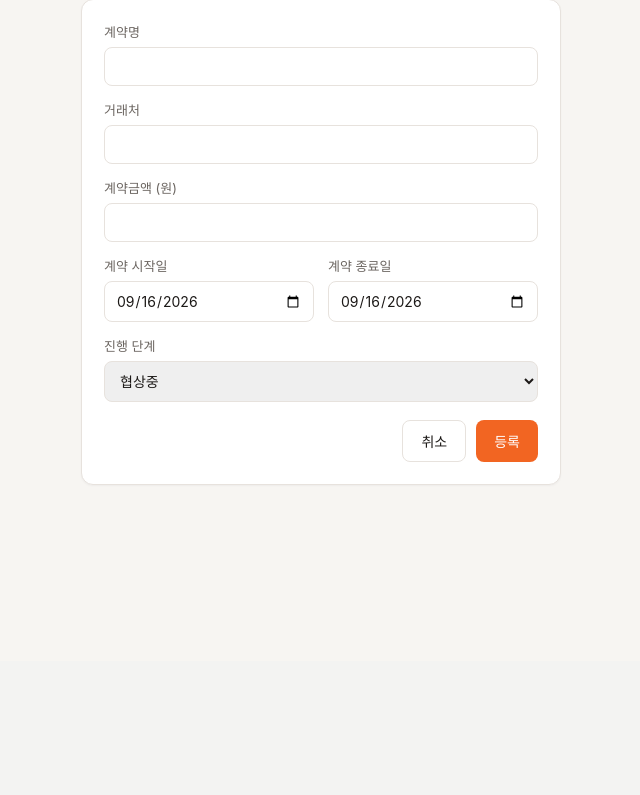
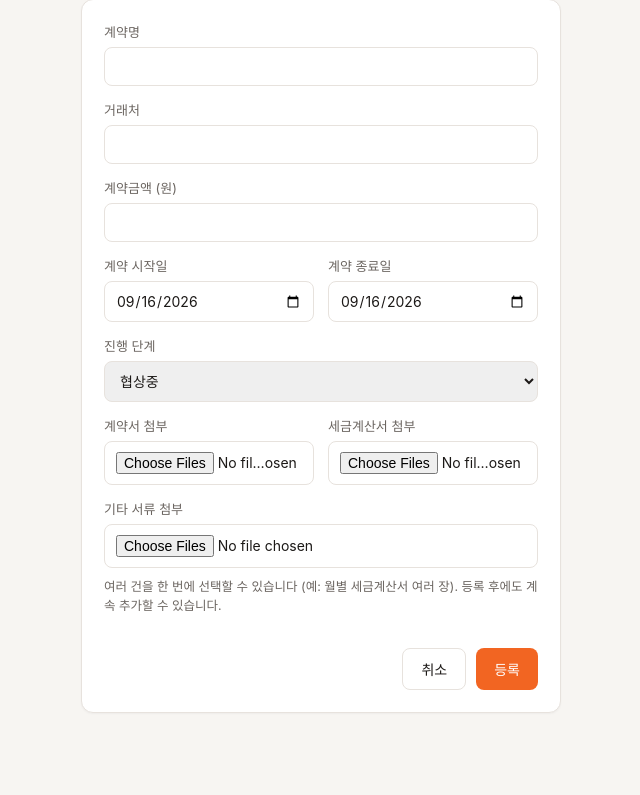
Before and after one commit to mkykelly02-tech/etners-sales-dashboard, a Flask app: page /contracts/new in a window 1280 px wide. Shown: the part 139-934 px from the top of the page, without its empty margins (9-649 px from the left). Before the commit the page ends 624 px from the top, so only its background shows below. Run offline with Flask 3, Linux system fonts and the light colour scheme; the visitor is signed in with stand-in values (Sample User, id 1); some libraries are stand-ins or nearby versions.

Commit message:
Allow attaching documents at contract creation time
Add 계약서/세금계산서/기타 file inputs (multi-select) to the new
contract form so documents can be uploaded in the same step as
registering the contract, instead of only afterward on the edit page.

Co-Authored-By: Claude Sonnet 5 <noreply@anthropic.com>

```diff
--- a/app.py
+++ b/app.py
@@ -619,6 +619,17 @@ def contract_new():
         )
         new_id = cur.fetchone()["id"]
     db.commit()
+
+    new_contract = _get_owned_contract(new_id)
+    for doc_type, field_name in (
+        ("계약서", "file_contract"),
+        ("세금계산서", "file_invoice"),
+        ("기타", "file_other"),
+    ):
+        for upload in request.files.getlist(field_name):
+            if upload and upload.filename:
+                _save_contract_file(new_contract, doc_type, upload)
+
     return redirect(url_for("contract_edit", contract_id=new_id))
 
 
--- a/static/style.css
+++ b/static/style.css
@@ -394,10 +394,12 @@ td.empty {
 .field-row {
     display: flex;
     gap: 14px;
+    flex-wrap: wrap;
 }
 
 .field-row label {
     flex: 1;
+    min-width: 160px;
 }
 
 .field-hint {
--- a/templates/contract_form.html
+++ b/templates/contract_form.html
@@ -10,7 +10,7 @@
     <p class="error">{{ error }}</p>
     {% endif %}
 
-    <form method="post" class="stack-form">
+    <form method="post" class="stack-form" enctype="multipart/form-data">
         <label>계약명
             <input type="text" name="title" value="{{ contract.title if contract else '' }}" required>
         </label>
@@ -35,6 +35,20 @@
                 {% endfor %}
             </select>
         </label>
+        {% if not contract %}
+        <div class="field-row">
+            <label>계약서 첨부
+                <input type="file" name="file_contract" multiple>
+            </label>
+            <label>세금계산서 첨부
+                <input type="file" name="file_invoice" multiple>
+            </label>
+            <label>기타 서류 첨부
+                <input type="file" name="file_other" multiple>
+            </label>
+        </div>
+        <p class="field-hint">여러 건을 한 번에 선택할 수 있습니다 (예: 월별 세금계산서 여러 장). 등록 후에도 계속 추가할 수 있습니다.</p>
+        {% endif %}
         <div class="form-actions">
             <a href="{{ url_for('contracts_list') }}" class="secondary-btn">취소</a>
             <button type="submit" class="primary-btn">{{ '저장' if contract else '등록' }}</button>
```
